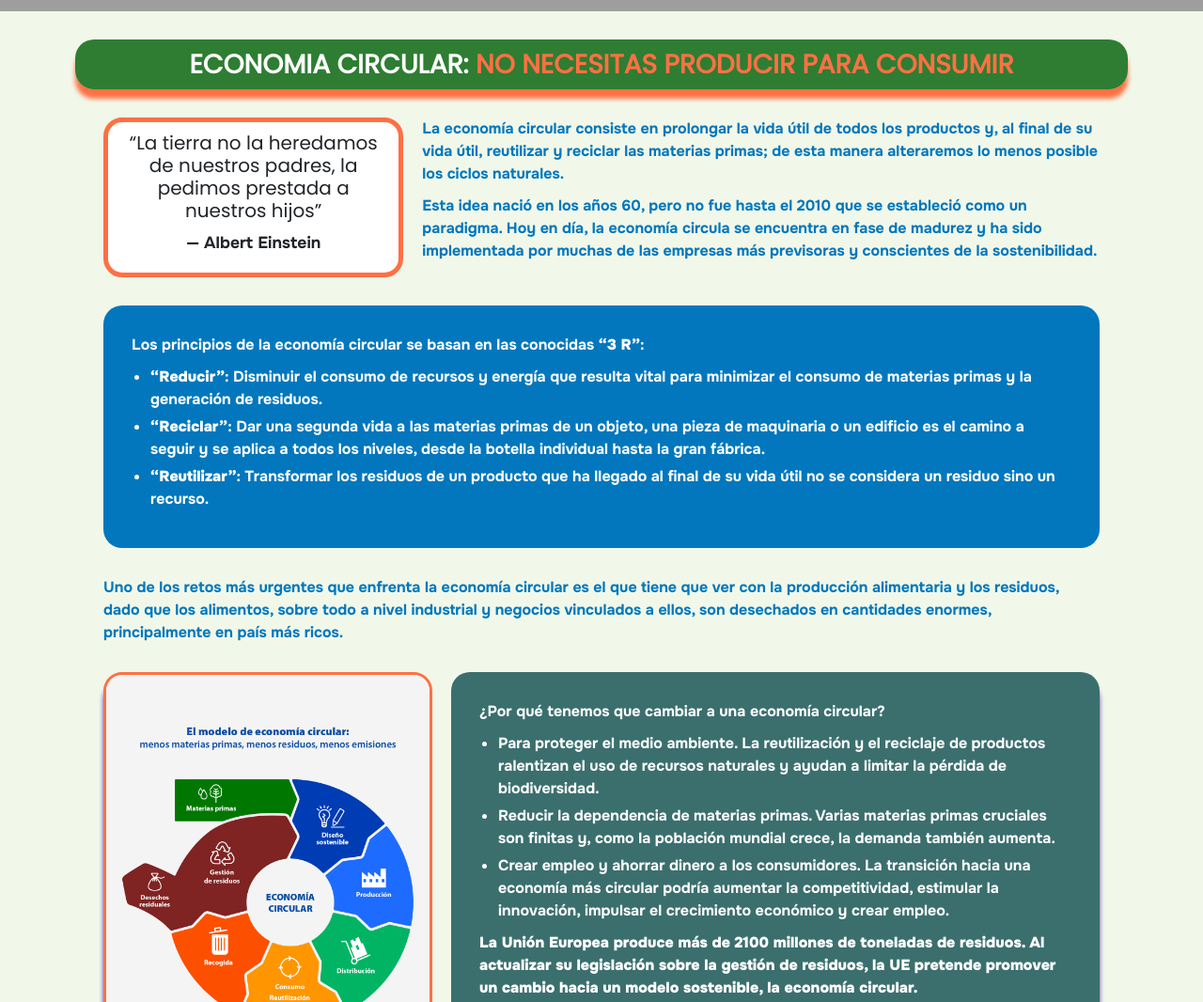
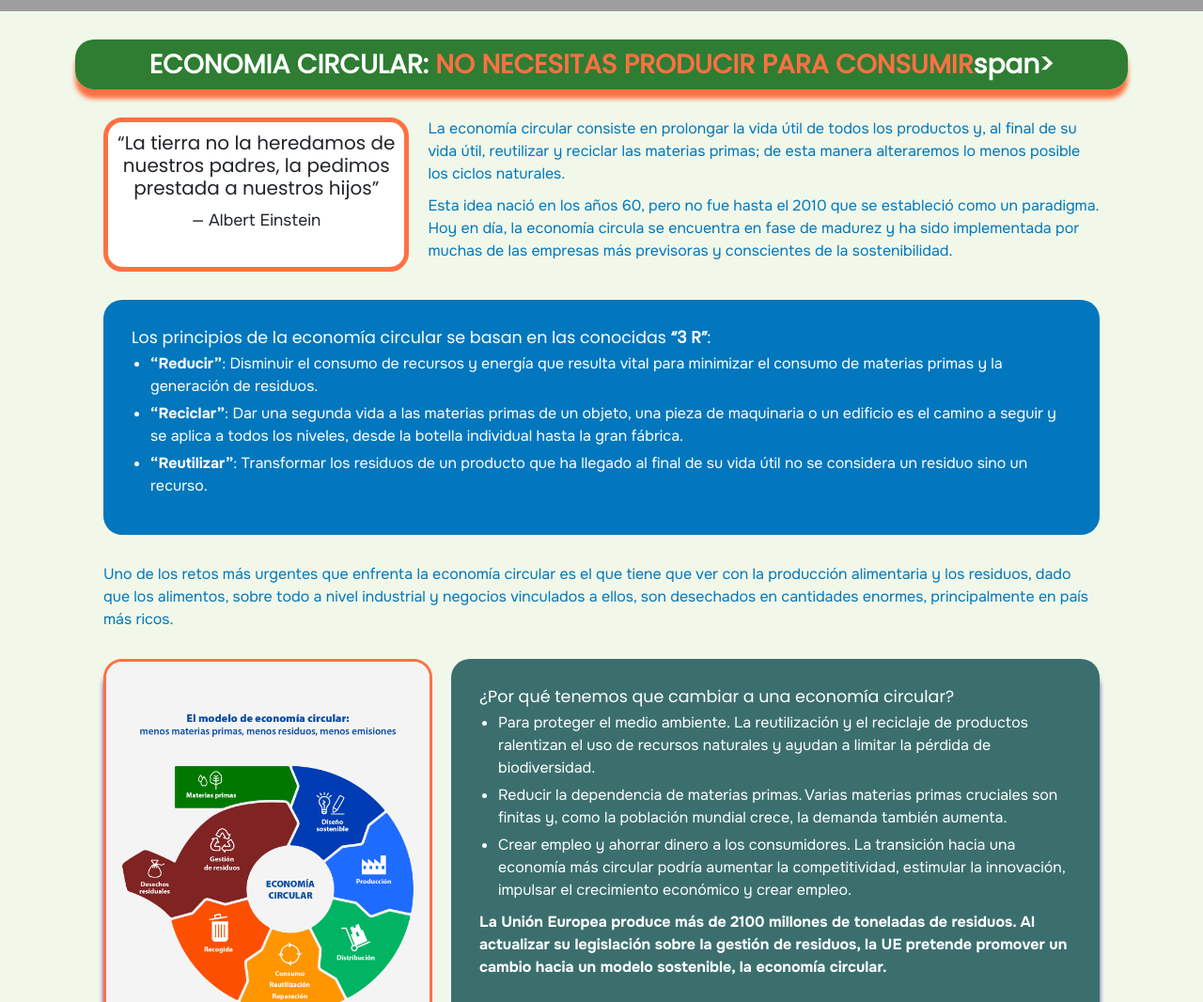
Before and after one commit to AlexFonte/PEC2-UOC-EINES-2, a website built with Parcel: page src/articulo.html in a window 1280 px wide. Shown: the part 600-1666 px from the top of the page at 94% size. Built offline with nearby package versions, Linux system fonts and the light colour scheme; grey boxes are pictures that could not be loaded; a small style sheet from the web is missing.

Commit message:
fix html

```diff
--- a/src/articulo.html
+++ b/src/articulo.html
@@ -30,8 +30,8 @@
       <article class="article">
         <div class="article__title">
           <h1 class="text-bg-primary rounded-5 p-3 base__title ">ECONOMIA CIRCULAR:
-            <storng class="text-alert">NO NECESITAS
-              PRODUCIR PARA CONSUMIR<strong>
+            <span class="text-alert font-weight-bold">NO NECESITAS
+              PRODUCIR PARA CONSUMIR</span>span>
           </h1>
         </div>
 
@@ -62,7 +62,7 @@
 
         <section class="article__content article__content__3 m-5 bg-secondary rounded-5 p-5 text-white">
 
-          <p>Los principios de la economía circular se basan en las conocidas <b><q>3 R</q></b>:</p>
+          <h3>Los principios de la economía circular se basan en las conocidas <b><q>3 R</q></b>:</h3>
           <ul>
             <li><b><q>Reducir</q></b>: Disminuir el consumo de recursos y energía que resulta vital para minimizar
               el
@@ -83,13 +83,13 @@
           </ul>
         </section>
 
-        <section class="article__content m-5">
+        <div class="article__content m-5">
           <p>Uno de los retos más urgentes que enfrenta la economía circular es el que tiene que ver con la
             producción
             alimentaria y los residuos, dado que los alimentos, sobre todo a nivel industrial y negocios vinculados
             a
             ellos, son desechados en cantidades enormes, principalmente en país más ricos. </p>
-        </section>
+        </div>
 
         <section class="article__content article__content-2 m-5">
           <picture>
@@ -98,10 +98,9 @@
               class="section__image hvr-grow rounded-5 border border-alert border-3" width="350" />
           </picture>
 
-
           <div class="bg-success rounded-5 p-5 text-white">
             <div>
-              <p>¿Por qué tenemos que cambiar a una economía circular?</p>
+              <h3>¿Por qué tenemos que cambiar a una economía circular?</h3>
               <ul>
                 <li>Para proteger el medio ambiente. La reutilización y
                   el reciclaje de productos ralentizan el uso de recursos naturales y ayudan a limitar la pérdida de
--- a/src/views/footer.html
+++ b/src/views/footer.html
@@ -1,6 +1,6 @@
 <footer class="footer pt-4 pb-4">
   <div class="footer__container">
-    <section class="footer__1">
+    <div class="footer__1">
       <div class="footer__newslater">
 
         <span class="footer__newslater__subs">Subscribir-te para tener noticias</span>
@@ -27,8 +27,8 @@
         </address>
       </div>
 
-    </section>
-    <section class="footer__2 mt-3 mb-3">
+    </div>
+    <div class="footer__2 mt-3 mb-3">
 
       <!-- Logo pagina -->
       <a class="footer__logo" href="index.html" hreflang="es" title="Inicio" aria-label="Ir a la página de inicio"
@@ -72,7 +72,7 @@
         </li>
       </ul>
 
-    </section>
+    </div>
   </div>
 
 
```
Also changed, not shown: src/contact.html (+2 -2 lines).
